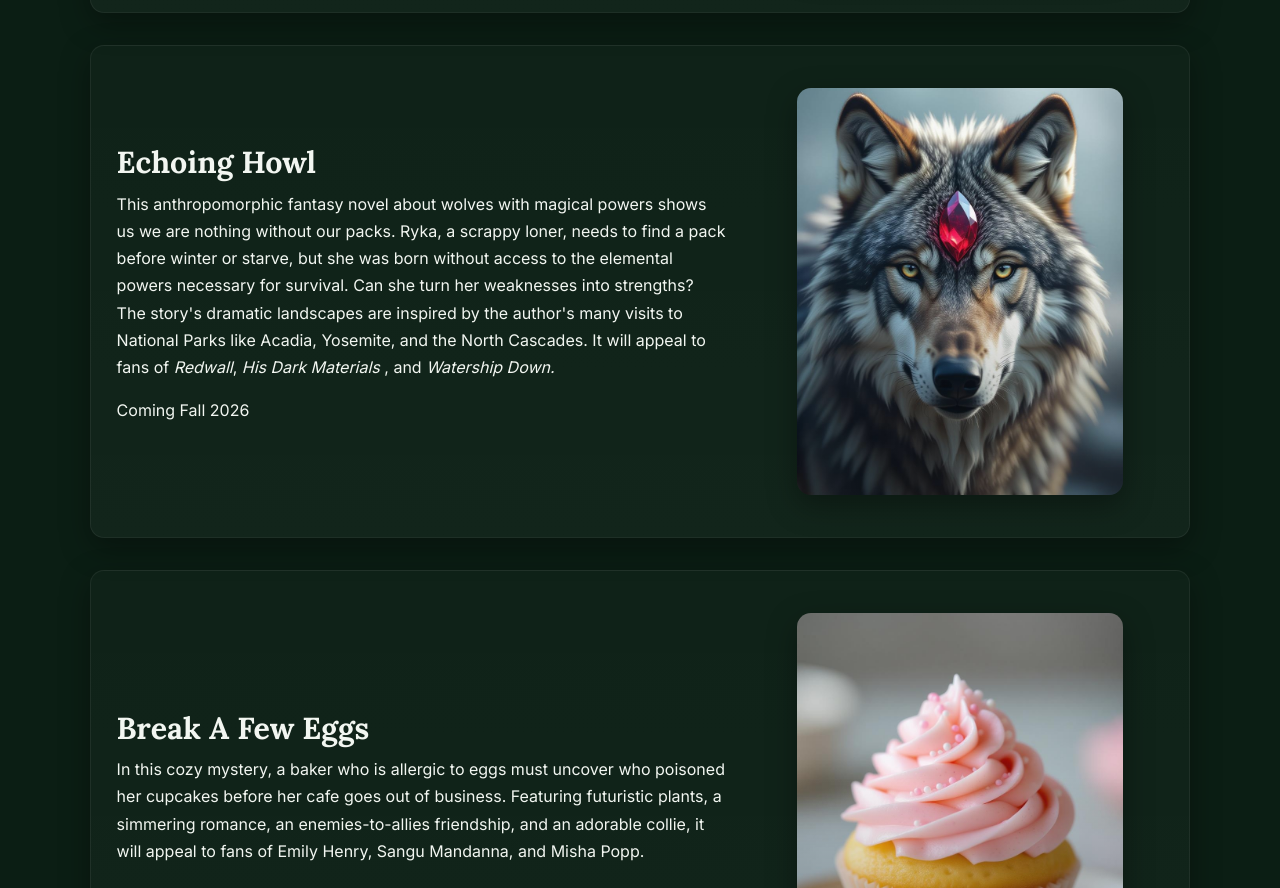
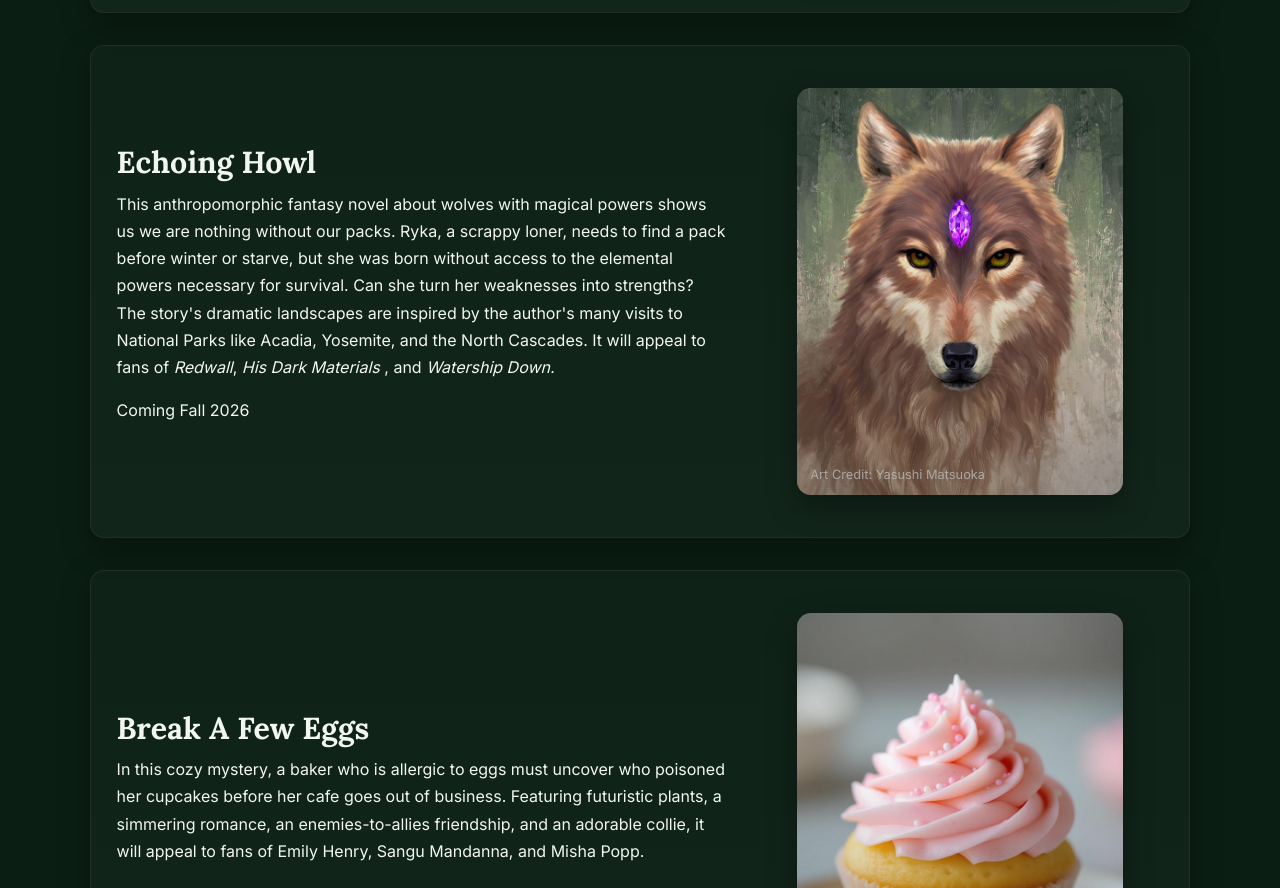
Before and after one commit to valeriesirenko/website, a plain HTML site: page index.html in a window 1280 px wide. Shown: the part 2507-3395 px from the top of the page. Drawn offline with Linux system fonts and the light colour scheme.

Commit message:
Update wolf image

```diff
--- a/index.html
+++ b/index.html
@@ -126,8 +126,8 @@
             </p>
             <p>Coming Fall 2026</p>
           </div>
-          <figure class="project-media" style="--img:url('hiley-1.png');">
-
+          <figure class="project-media" style="--img:url('Wolf Portrait.jpg');">
+            <figcaption>Art Credit: Yasushi Matsuoka</figcaption>
           </figure>
         </article>
 
```
Also changed, not shown: Wolf Portrait.jpg (added), 1 other file.
